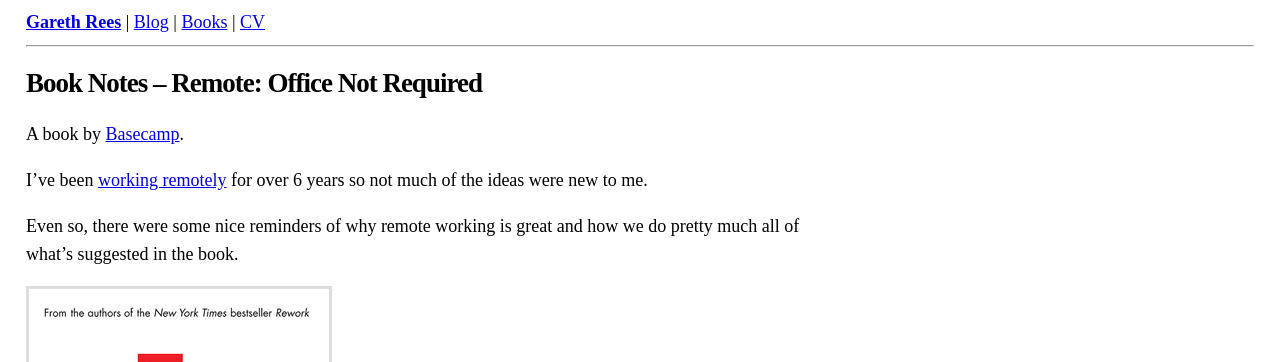
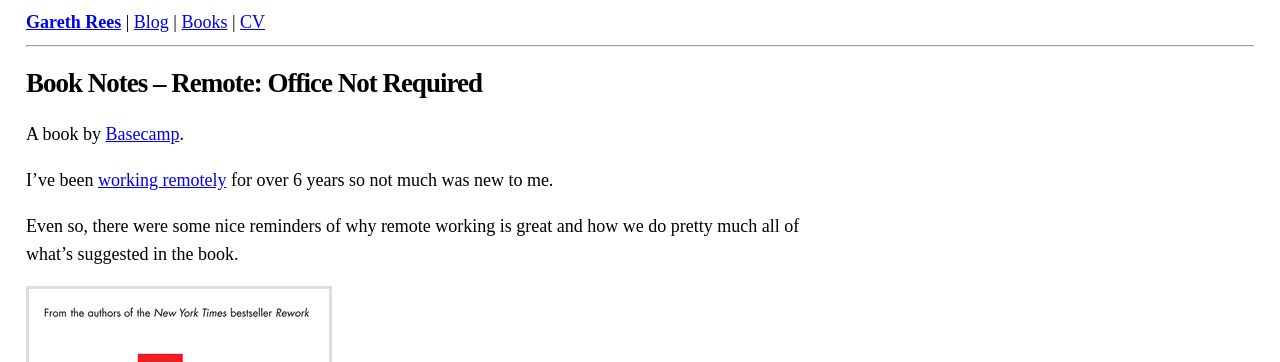
Before and after one commit to garethrees/garethrees.github.com, a Jekyll site: the page built from _posts/2020-05-25-book-notes-remote-office-not-required.md, in a window 1280 px wide. Shown: the top 362 px of the page. Built offline with Jekyll 4.4.1, drawn with Linux system fonts in a browser that asks for light colours.

Commit message:
Improve phrasing

```diff
--- a/_posts/2020-05-25-book-notes-remote-office-not-required.md
+++ b/_posts/2020-05-25-book-notes-remote-office-not-required.md
@@ -7,7 +7,7 @@
 
 A book by [Basecamp](https://basecamp.com/books).
 
-I've been [working remotely](https://www.mysociety.org/about/careers/) for over 6 years so not much of the ideas were new to me.
+I've been [working remotely](https://www.mysociety.org/about/careers/) for over 6 years so not much was new to me.
 
 Even so, there were some nice reminders of why remote working is great and how we do pretty much all of what's suggested in the book.
 
```
